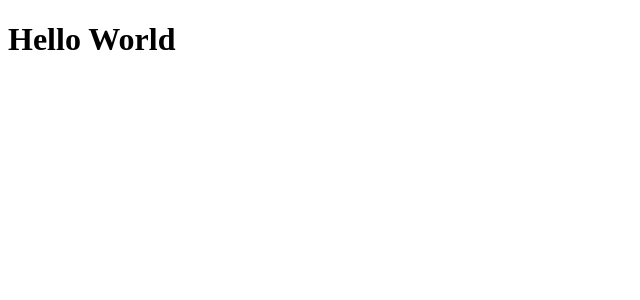
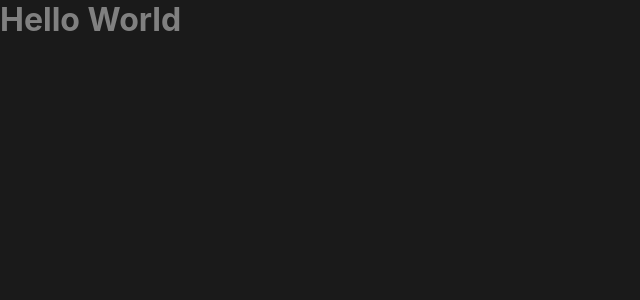
Before and after one commit to AndersonNascimentoAFSN/challenge-01-todo-list-react-ignite, a React (Vite) app: page / in a window 1280 px wide. Shown: the top 300 px of the page, without its empty margins (0-640 px from the left). Built offline with nearby package versions, Linux system fonts and the light colour scheme.

Commit message:
add styles css global

```diff
--- a/src/main.tsx
+++ b/src/main.tsx
@@ -1,6 +1,7 @@
 import React from 'react';
 import ReactDOM from 'react-dom/client';
 import { App } from './App';
+import './styles/global.css';
 
 ReactDOM.createRoot(document.getElementById('root')!).render(
   <React.StrictMode>
--- /dev/null
+++ b/src/styles/global.css
@@ -0,0 +1,36 @@
+:root {
+  /* Color Product */
+  --white: #ffff;
+  --purple: #8284FA;
+  --purple-dark: #5E60CE;
+  --blue: #4EA8DE;
+  --blue-dark: #1E6F9F;
+
+  /* Color Base */
+  --gray-700: #0D0D0D;
+  --gray-600: #1A1A1A;
+  --gray-500: #262626;
+  --gray-400: #333333;
+  --gray-300: #808080;
+  --gray-200: #D9D9D9;
+  --gray-100: #F2F2F2;
+  --danger: #E25858;
+}
+
+* {
+  padding: 0;
+  margin: 0;
+  box-sizing: border-box;
+}
+
+body {
+  background: var(--gray-600);
+  color: var(--gray-300);
+  --webkit-font-smoothing: antialiased;
+}
+
+body, input, textarea, button {
+  font-family: 'Inter', sans-serif;
+  font-weight: 400;
+  font-size: 1rem;
+}
```
